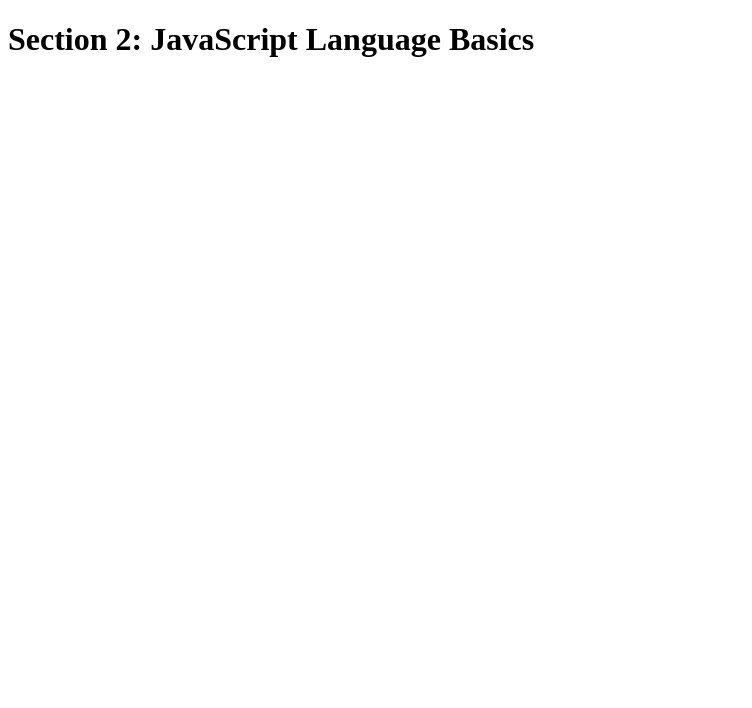
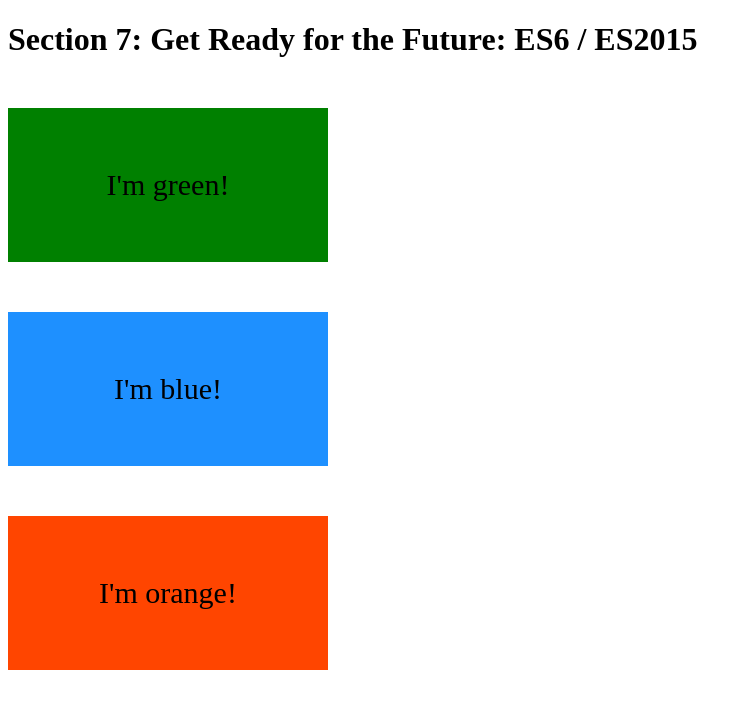
Before and after one commit to margleb/JS, a plain HTML site: page index.html in a window 1280 px wide. Shown: the whole page, without its empty margins (0-752 px from the left). Drawn offline with Linux system fonts and the light colour scheme.

Commit message:
Стартовый шаблон

```diff
--- a/index.html
+++ b/index.html
@@ -2,11 +2,32 @@
 <html lang="en">
     <head>
         <meta charset="UTF-8">
-        <title>Section 2: JavaScript Language Basics</title>
+        <title>Section 7: Get Ready for the Future: ES6 / ES2015</title>
+
+        <style>
+            .box {
+                width: 200px;
+                padding: 60px;
+                text-align: center;
+                font-size: 30px;
+                margin-top: 50px;
+            }
+
+            .green { background-color: green; }
+            .blue { background-color: dodgerblue; }
+            .orange { background-color: orangered; }
+
+        </style>
+
     </head>
 
     <body>
-        <h1>Section 2: JavaScript Language Basics</h1>
+        <h1>Section 7: Get Ready for the Future: ES6 / ES2015</h1>
+
+        <div class="box green">I'm green!</div>
+        <div class="box blue">I'm blue!</div>
+        <div class="box orange">I'm orange!</div>
+
+        <script src="script.js"></script>
     </body>
-    <script src="script.js"></script>
 </html>
```
